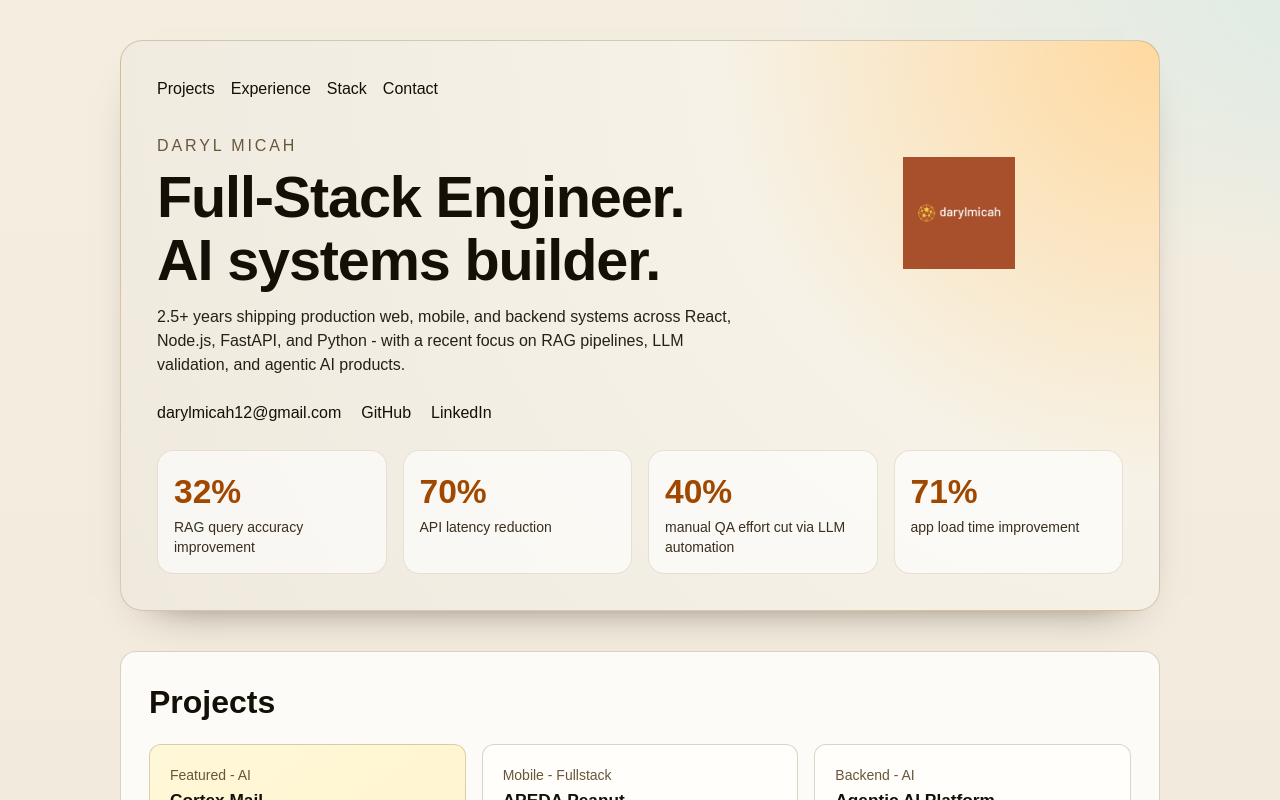
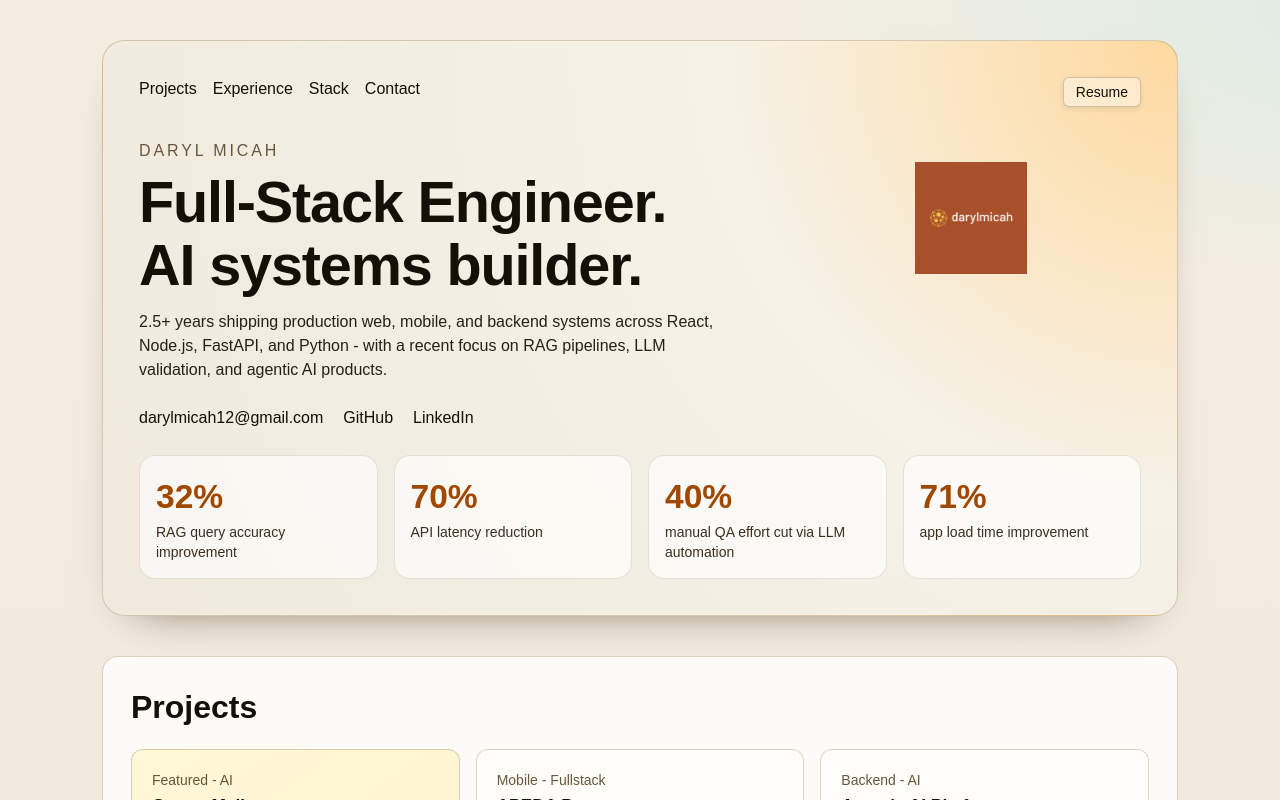
Before and after one commit to daryl-micah/portfolio_26, a React (Vite) app: page / in a window 1280 px wide. Shown: the top 800 px of the page. Built offline with nearby package versions, Linux system fonts and the light colour scheme; no server answers.

Commit message:
feat: add resume

```diff
--- a/src/App.tsx
+++ b/src/App.tsx
@@ -10,12 +10,20 @@ const PEANUT_URL =
   import.meta.env.VITE_PEANUT_STORE_URL ??
   "https://play.google.com/store/apps/details?id=in.gov.apeda.peanut&pli=1";
 
+const RESUME_URL = import.meta.env.VITE_RESUME_LINK ?? "#";
+
 function App() {
   return (
     <Routes>
       <Route
         path="/"
-        element={<HomePage cortexRoute="/cortex-mail" peanutUrl={PEANUT_URL} />}
+        element={
+          <HomePage
+            cortexRoute="/cortex-mail"
+            peanutUrl={PEANUT_URL}
+            resumeUrl={RESUME_URL}
+          />
+        }
       />
       <Route
         path="/cortex-mail"
--- a/src/components/HomePage.tsx
+++ b/src/components/HomePage.tsx
@@ -5,13 +5,14 @@ import { EXPERIENCE, STACK, getProjects } from "../data/portfolio";
 type HomePageProps = {
   cortexRoute: string;
   peanutUrl: string;
+  resumeUrl: string;
 };
 
-function HomePage({ cortexRoute, peanutUrl }: HomePageProps) {
+function HomePage({ cortexRoute, peanutUrl, resumeUrl }: HomePageProps) {
   const projects = getProjects(cortexRoute, peanutUrl);
 
   return (
-    <main className="mx-auto w-full max-w-[1080px] animate-[rise-in_0.8s_ease] px-3 py-10 md:px-5 md:pb-12">
+    <main className="mx-auto w-full max-w-279 animate-[rise-in_0.8s_ease] px-3 py-10 md:px-5 md:pb-12">
       <header className="w-full rounded-[1.4rem] border border-[rgba(132,102,59,0.28)] bg-[radial-gradient(circle_at_top_right,#ffd99f_0%,#f6f2e7_37%,#efe9de_100%)] p-5 shadow-[0_20px_45px_-35px_rgba(32,18,0,0.85)] md:p-9">
         <nav className="mb-8 flex gap-4">
           {[
@@ -28,6 +29,14 @@ function HomePage({ cortexRoute, peanutUrl }: HomePageProps) {
               {label}
             </a>
           ))}
+          <a
+            className="ml-auto rounded-md border border-[rgba(20,16,8,0.2)] bg-white/40 px-3 py-1 text-sm text-[#141008] shadow-[0_2px_6px_-1px_rgba(20,16,8,0.12)] transition hover:-translate-y-px hover:shadow-[0_4px_10px_-2px_rgba(20,16,8,0.18)]"
+            href={resumeUrl}
+            target="_blank"
+            rel="noreferrer"
+          >
+            Resume
+          </a>
         </nav>
 
         <div className="flex items-center gap-4">
@@ -39,7 +48,7 @@ function HomePage({ cortexRoute, peanutUrl }: HomePageProps) {
               Full-Stack Engineer. AI systems builder.
             </h1>
           </div>
-          <div className="flex w-[34%] min-w-[110px] justify-center">
+          <div className="flex w-[34%] min-w-27.5 justify-center">
             <img
               src="/default.png"
               alt="Daryl Micah"
```
